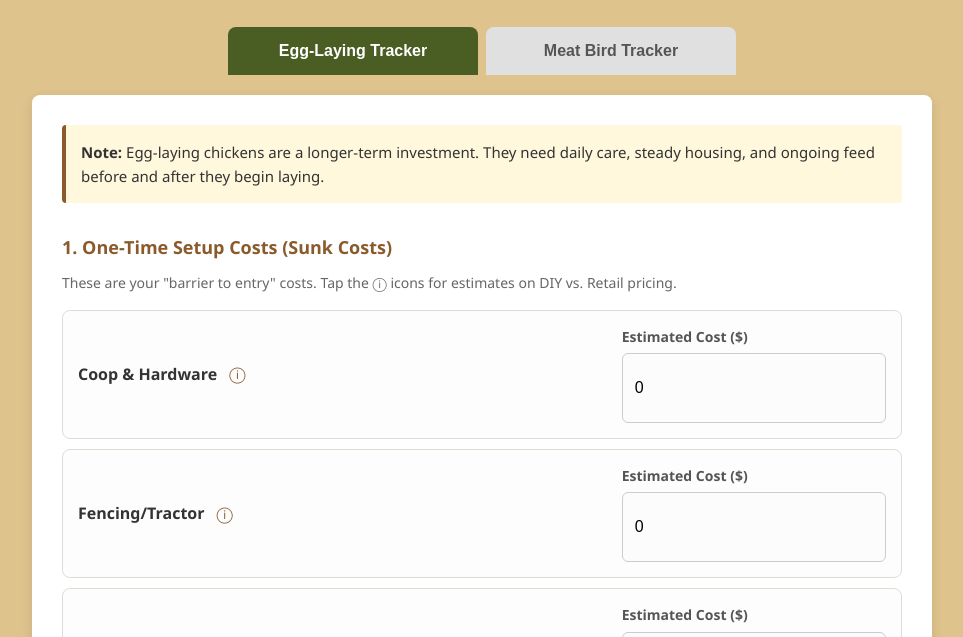
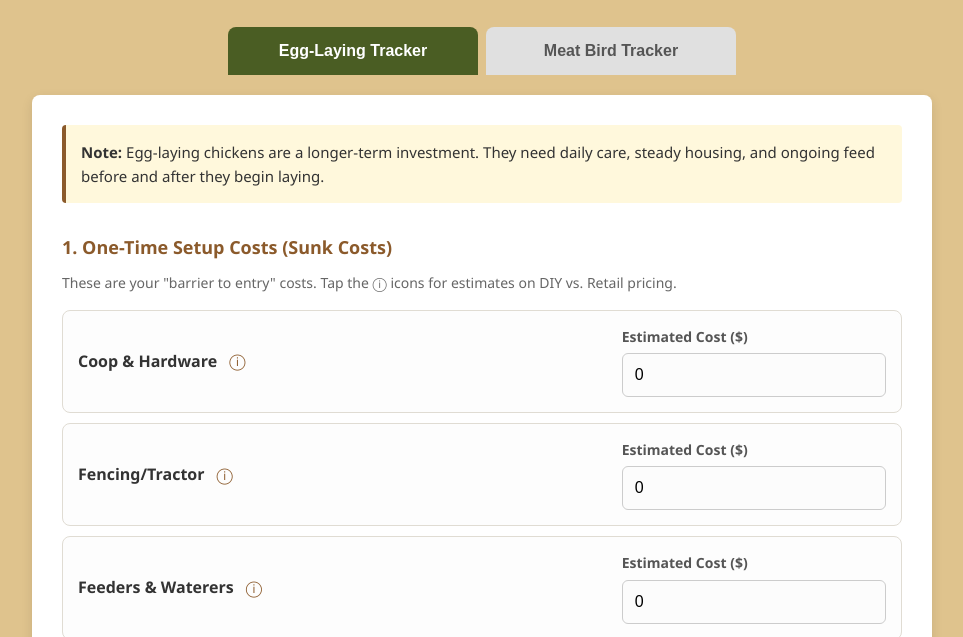
Before and after one commit to TristanEDU/poultry-cost-calculator, a plain HTML site: page index.html in a window 1280 px wide. Shown: the part 124-761 px from the top of the page, without its empty margins (158-1121 px from the left). Drawn offline with Linux system fonts and the light colour scheme.

Commit message:
Refactor input styling for number fields; adjust min-height for improved layout

```diff
--- a/styles.css
+++ b/styles.css
@@ -165,11 +165,11 @@ label {
 }
 
 input[type="number"] {
-  padding: 12px; /* Taller input for touch */
+  padding: 12px;
   border: 1px solid #ccc;
   border-radius: 6px;
   font-size: 16px; /* 16px MINIMUM prevents iOS Safari Auto-Zooming */
-  min-height: 44px;
+  /* min-height: 25px; */
   background-color: #fcfcfc;
 }
 
```
